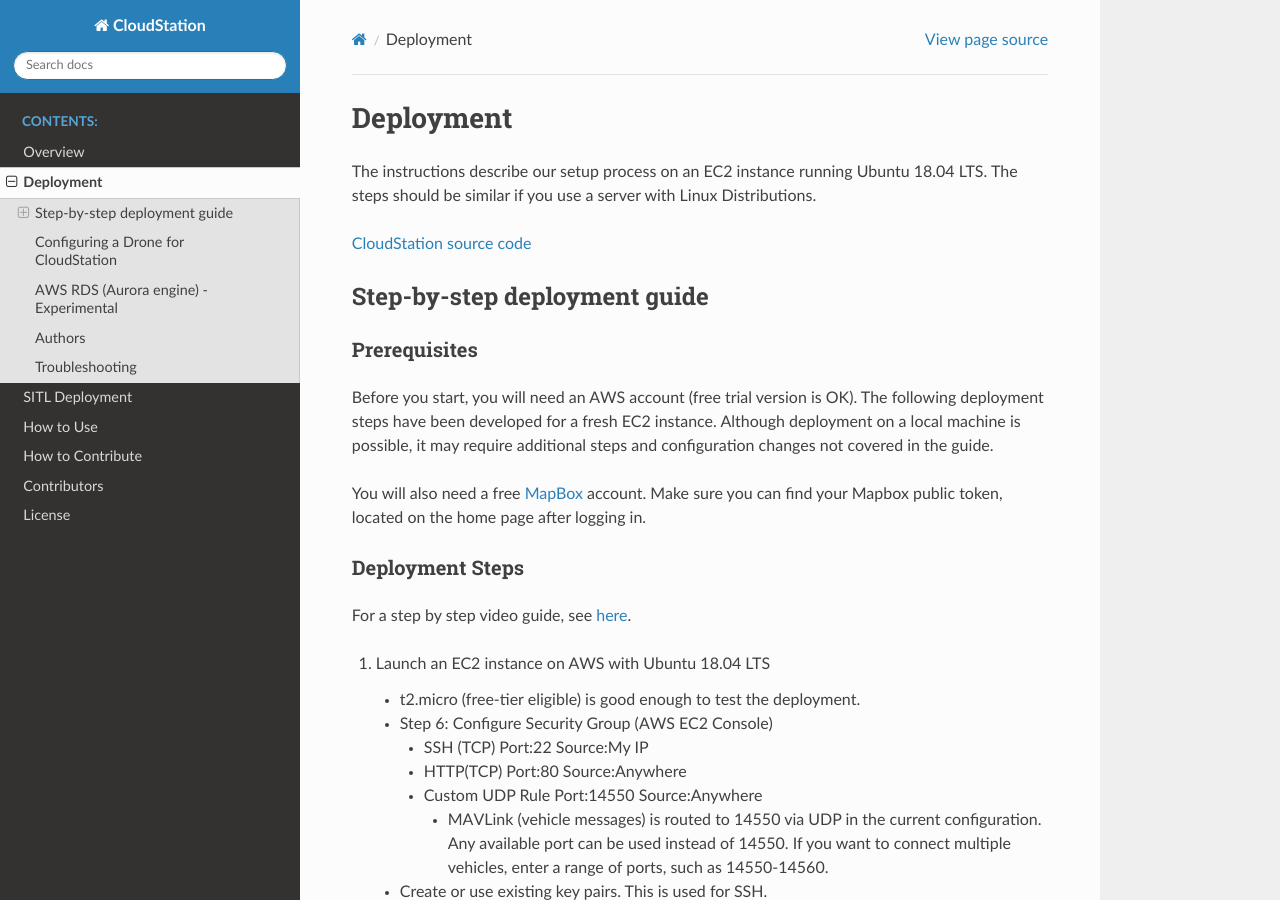
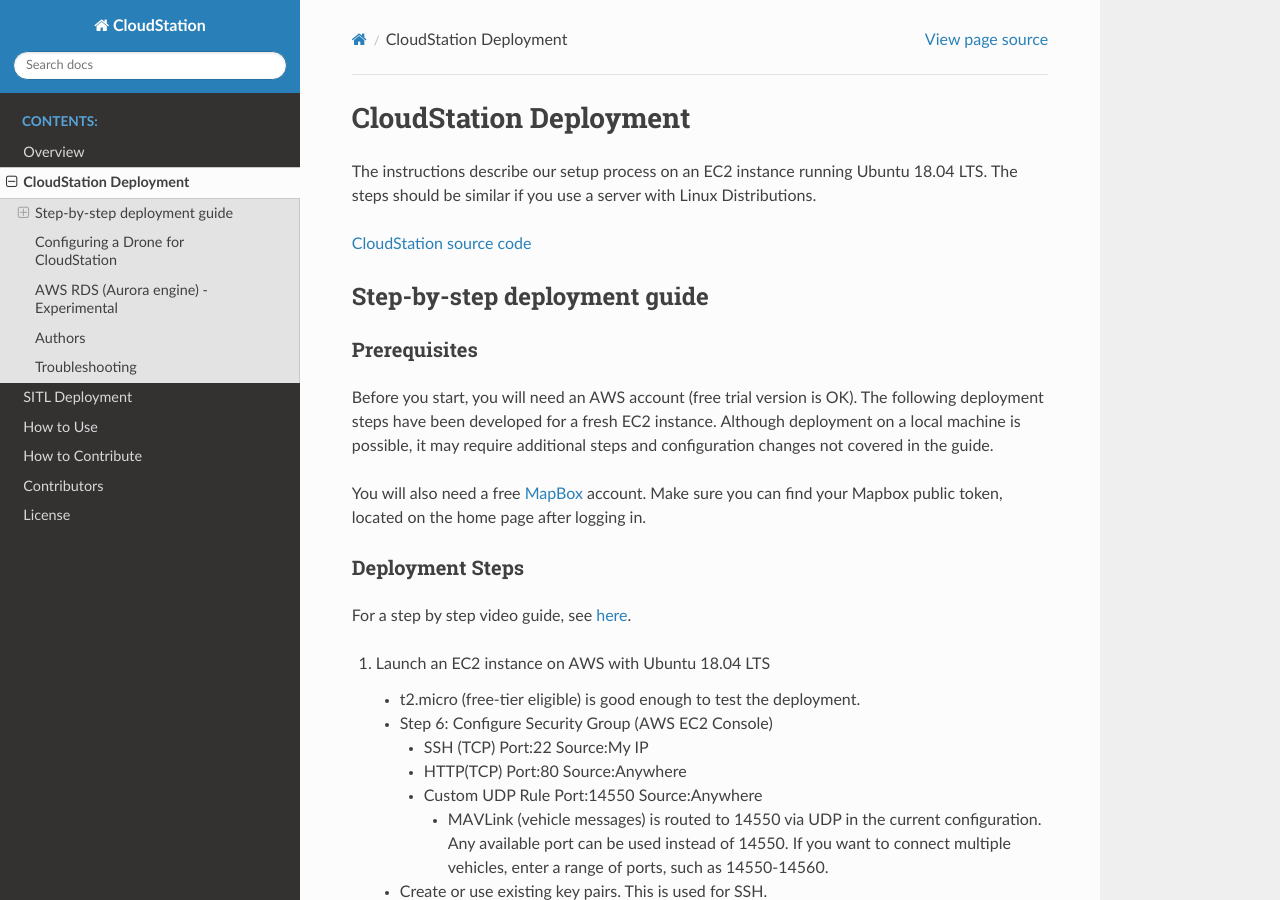
Before and after one commit to CloudStationTeam/docs, a Sphinx documentation site: the page built from source/deployment.md, in a window 1280 px wide and 900 px high. Built offline with Sphinx 7.4.7 and the Read the Docs theme 2.0.0, drawn with Linux system fonts in a browser that asks for light colours.

Commit message:
Update deployment.md

```diff
--- a/source/deployment.md
+++ b/source/deployment.md
@@ -1,4 +1,4 @@
-# Deployment
+# CloudStation Deployment
 The instructions describe our setup process on an EC2 instance running Ubuntu 18.04 LTS. The steps should be similar if you use a server with Linux Distributions.
 
 [CloudStation source code](https://github.com/CloudStationTeam/cloud_station_web)
```
